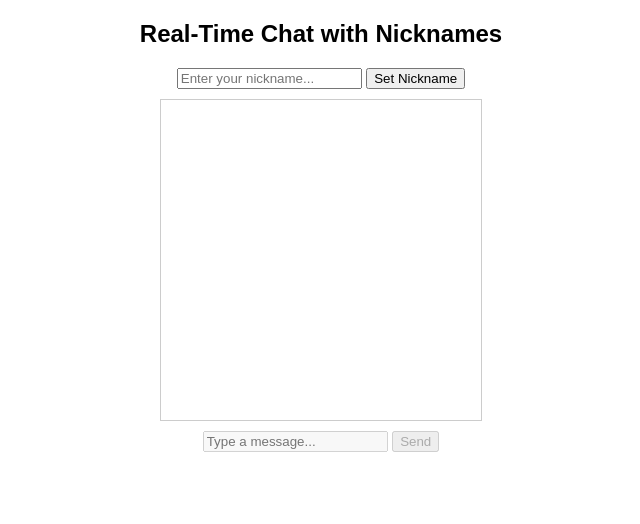
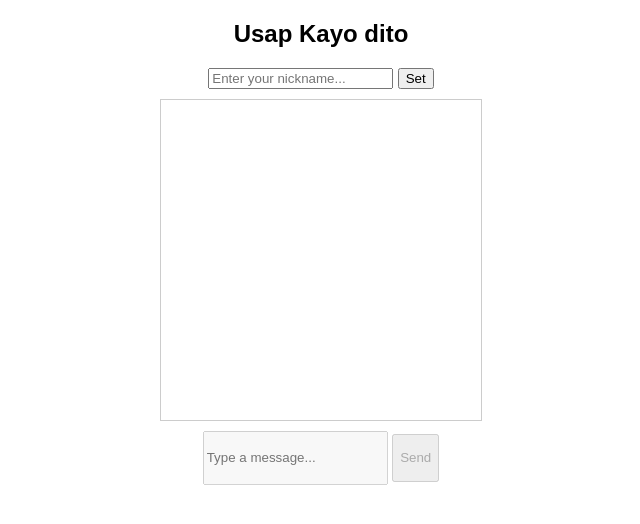
Before and after one commit to wfredo-dev/ChatApp, a website: page index.html in a window 1280 px wide. Shown: the whole page, without its empty margins (319-959 px from the left). Drawn offline with Linux system fonts and the light colour scheme.

Commit message:
updated the message field

```diff
--- a/index.html
+++ b/index.html
@@ -3,7 +3,7 @@
   <head>
     <meta charset="UTF-8" />
     <meta name="viewport" content="width=device-width, initial-scale=1.0" />
-    <title>Chat with Nicknames</title>
+    <title>WebChat-iwashuli</title>
     <style>
       body {
         font-family: Arial, sans-serif;
@@ -16,19 +16,24 @@
         overflow-y: scroll;
         margin: 10px auto;
         padding: 10px;
+        word-wrap: break-word;
+      }
+      #message,
+      .send {
+        height: 3rem;
       }
     </style>
   </head>
   <body>
-    <h2>Real-Time Chat with Nicknames</h2>
+    <h2>Usap Kayo dito</h2>
 
     <input type="text" id="nickname" placeholder="Enter your nickname..." />
-    <button onclick="setNickname()">Set Nickname</button>
+    <button onclick="setNickname()">Set</button>
 
     <div id="chat"></div>
 
     <input type="text" id="message" placeholder="Type a message..." disabled />
-    <button onclick="sendMessage()" disabled>Send</button>
+    <button class="send" onclick="sendMessage()" disabled>Send</button>
 
     <script>
       const socket = new WebSocket(
```
